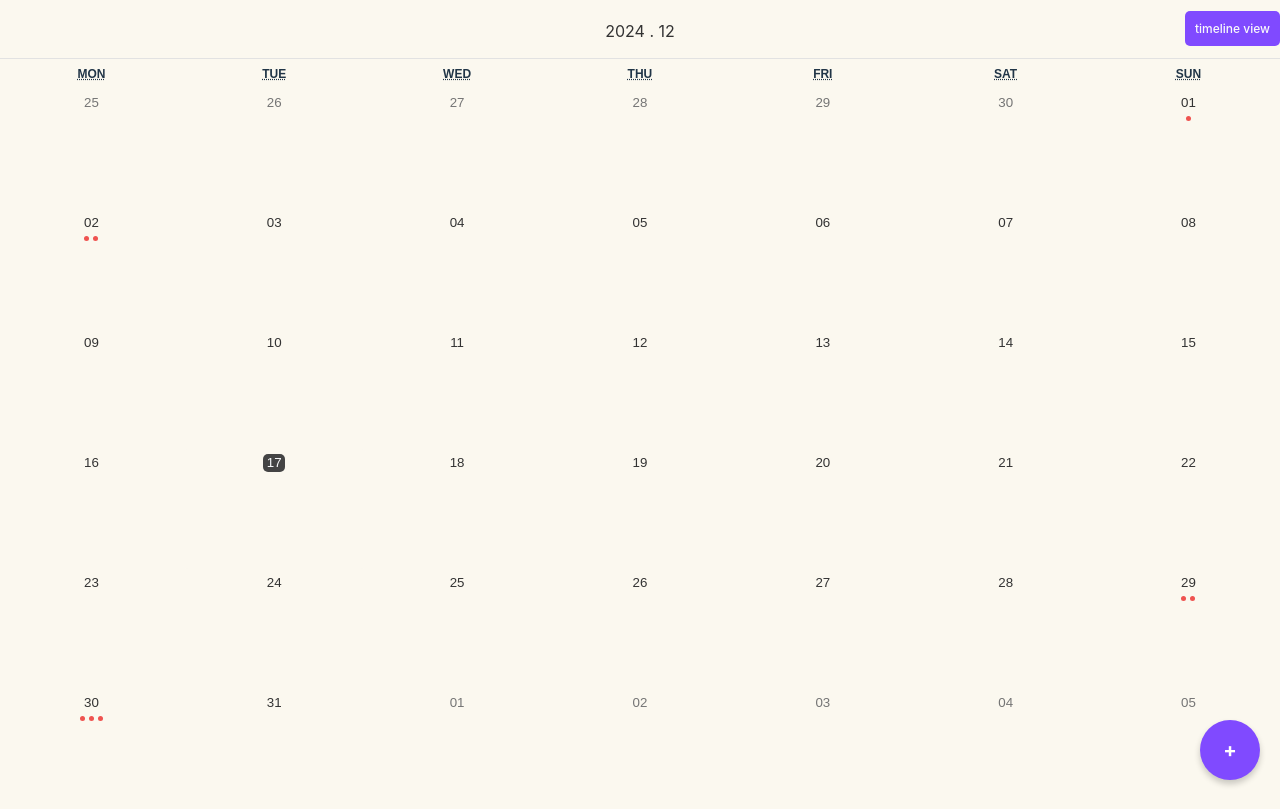
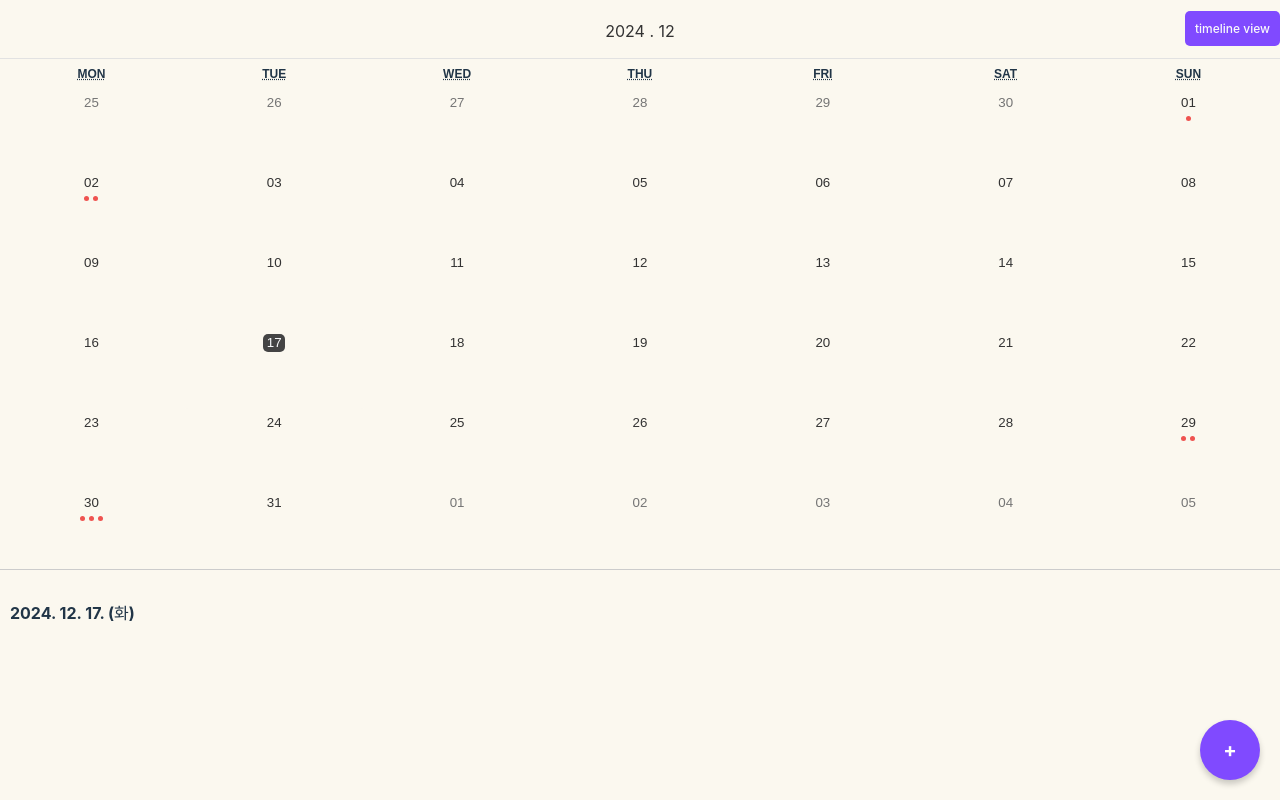
Before and after one commit to hwarimryu/insight-into-me-app, a React (Vite) app in the folder insight-into-me-web/: page / in a window 1280 px wide. Built offline with nearby package versions, Linux system fonts and the light colour scheme.

Commit message:
[update] monthly 기본 view split로 수정

```diff
--- a/insight-into-me-web/src/components/MonthlyView.jsx
+++ b/insight-into-me-web/src/components/MonthlyView.jsx
@@ -6,7 +6,7 @@ import DailyTaskList from "./DailyTaskList";
 import "./MonthlyView.css";
 
 function MonthlyView({selectedDate, onSelectedDateChanged, toggleViewType }) {
-  const [layoutState, setLayoutState] = useState("full"); // "full", "split", "task-only"
+  const [layoutState, setLayoutState] = useState("split"); // "full", "split", "task-only"
     // 상태 업데이트 함수
   const updateLayoutState = (direction) => {
     if (direction === "up") {
```
